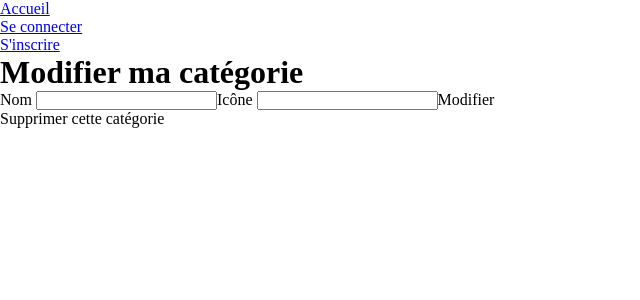
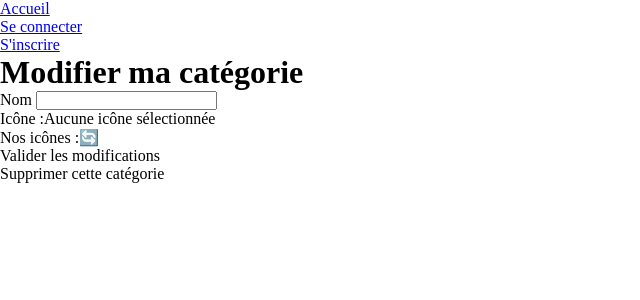
Before and after one commit to BaptisteFredj/project_budget_js, a React (Vite) app in the folder client/: page /categories/1/edit in a window 1280 px wide. Shown: the top 300 px of the page, without its empty margins (0-640 px from the left). Built offline with nearby package versions, Linux system fonts and the light colour scheme; no server answers.

Commit message:
feat: adding an icon to user's categories

```diff
--- a/client/src/components/CategoryThumb.jsx
+++ b/client/src/components/CategoryThumb.jsx
@@ -6,7 +6,7 @@ export default function CategoryThumb({ category }) {
     <div>
       <img
         className="icon_img"
-        src={`${import.meta.env.VITE_API_URL}${category.path}`}
+        src={`${import.meta.env.VITE_API_URL}${category.icon_path}`}
         alt={category.name}
       />
       {category.name}
@@ -18,7 +18,7 @@ export default function CategoryThumb({ category }) {
 CategoryThumb.propTypes = {
   category: PropTypes.shape({
     name: PropTypes.string.isRequired,
-    path: PropTypes.string,
+    icon_path: PropTypes.string,
     id: PropTypes.number,
   }).isRequired,
 };
--- a/client/src/main.jsx
+++ b/client/src/main.jsx
@@ -72,11 +72,12 @@ const router = createBrowserRouter([
         }),
         action: async ({ request }) => {
           const formData = await request.formData();
-          console.info("icon from main: ", formData.get("icon"));
-          await addCategory({
+          const formDataObject = {
             name: formData.get("name"),
-            icon: formData.get("icon"),
-          });
+            iconId: parseInt(formData.get("iconId"), 10),
+          };
+
+          await addCategory(formDataObject);
           return redirect(`/categories`);
         },
       },
@@ -85,17 +86,19 @@ const router = createBrowserRouter([
         element: <CategoryEdit />,
         loader: async ({ params }) => ({
           category: await getCategory(params.id),
+          icons: await getIcons(),
         }),
         action: async ({ request, params }) => {
           const formData = await request.formData();
+          const formDataObject = {
+            name: formData.get("name"),
+            iconId: parseInt(formData.get("iconId"), 10),
+            id: params.id,
+          };
 
           switch (request.method.toLocaleLowerCase()) {
             case "put": {
-              await editCategory({
-                name: formData.get("name"),
-                icon: formData.get("icon"),
-                id: params.id,
-              });
+              await editCategory(formDataObject);
               return redirect(`/categories/`);
             }
             case "delete": {
--- a/client/src/pages/CategoryEdit.jsx
+++ b/client/src/pages/CategoryEdit.jsx
@@ -1,17 +1,68 @@
 import { Form, useLoaderData } from "react-router-dom";
+import { useState, useEffect } from "react";
+import IconsPopover from "../components/IconsPopover";
+
+import "../assets/styles/categoryform.css";
 
 function CategoryEdit() {
-  const { category } = useLoaderData();
+  const { category, icons } = useLoaderData();
+  const [showPopover, setShowPopover] = useState(false);
+  const [selectedIcon, setSelectedIcon] = useState(null);
+
+  useEffect(() => {
+    const defaultIcon = icons.find((icon) => icon.id === category.icon_id);
+    setSelectedIcon(defaultIcon);
+  }, [category.icon_id, icons]);
+
+  const handleIconListClick = () => {
+    setShowPopover(true);
+  };
+
+  const handleIconSelect = (icon) => {
+    setSelectedIcon(icon);
+  };
 
   return (
     <>
       <h1>Modifier ma catégorie</h1>
       <Form method="put">
         <label htmlFor="name">Nom</label>{" "}
-        <input type="text" id="name" name="name" defaultValue={category.name} />
-        <label htmlFor="icon">Icône</label>{" "}
-        <input type="text" id="icon" name="icon" defaultValue={category.icon} />
-        <button type="submit">Modifier</button>
+        <input
+          type="text"
+          id="name"
+          name="name"
+          defaultValue={category.name}
+          required
+        />
+        {selectedIcon && (
+          <input type="hidden" name="iconId" value={selectedIcon.id} />
+        )}
+        <p>
+          Icône :
+          {selectedIcon ? (
+            <img
+              className="icon_img"
+              src={`${import.meta.env.VITE_API_URL}${selectedIcon.path}`}
+              alt="Icône de la catégorie"
+            />
+          ) : (
+            "Aucune icône sélectionnée"
+          )}
+        </p>
+        <p>
+          Nos icônes :
+          <button type="button" onClick={handleIconListClick}>
+            🔄
+          </button>
+        </p>
+        {showPopover && (
+          <IconsPopover
+            icons={icons}
+            onClose={() => setShowPopover(false)}
+            onIconSelect={handleIconSelect}
+          />
+        )}
+        <button type="submit">Valider les modifications</button>
       </Form>
 
       <Form method="delete">
--- a/client/src/pages/CategoryForm.jsx
+++ b/client/src/pages/CategoryForm.jsx
@@ -30,16 +30,10 @@ function CategoryForm() {
           required
         />
         {selectedIcon && (
-          <input type="hidden" name="icon" value={selectedIcon.id} />
+          <input type="hidden" name="iconId" value={selectedIcon.id} />
         )}
-
-        <h2>Une icône</h2>
-        <button type="button" onClick={handleIconListClick}>
-          {selectedIcon ? "🔄" : "➕"}
-        </button>
-
         <p>
-          Icône choisie :
+          Icône :
           {selectedIcon ? (
             <img
               className="icon_img"
@@ -50,6 +44,12 @@ function CategoryForm() {
             "Aucune icône sélectionnée"
           )}
         </p>
+        <p>
+          Nos icônes :
+          <button type="button" onClick={handleIconListClick}>
+            {selectedIcon ? "🔄" : "➕"}
+          </button>
+        </p>
 
         {showPopover && (
           <IconsPopover
@@ -58,7 +58,7 @@ function CategoryForm() {
             onIconSelect={handleIconSelect}
           />
         )}
-        <button type="submit">Ajouter</button>
+        <button type="submit">Confirmer la création</button>
       </Form>
     </>
   );
--- a/client/src/services/request.js
+++ b/client/src/services/request.js
@@ -45,11 +45,11 @@ export function getCategory(id) {
 }
 
 // Create a category
-export function addCategory({ name, icon }) {
+export function addCategory({ name, iconId }) {
   return axios
     .post(
       `${url}/api/categories`,
-      { name, icon },
+      { name, icon_id: iconId },
       {
         withCredentials: true,
       }
@@ -63,11 +63,11 @@ export function addCategory({ name, icon }) {
 }
 
 // Edit a category
-export function editCategory({ name, icon, id }) {
+export function editCategory({ name, iconId, id }) {
   return axios
     .put(
       `${url}/api/categories/${id}`,
-      { name, icon },
+      { name, icon_id: iconId },
       {
         withCredentials: true,
       }
```
